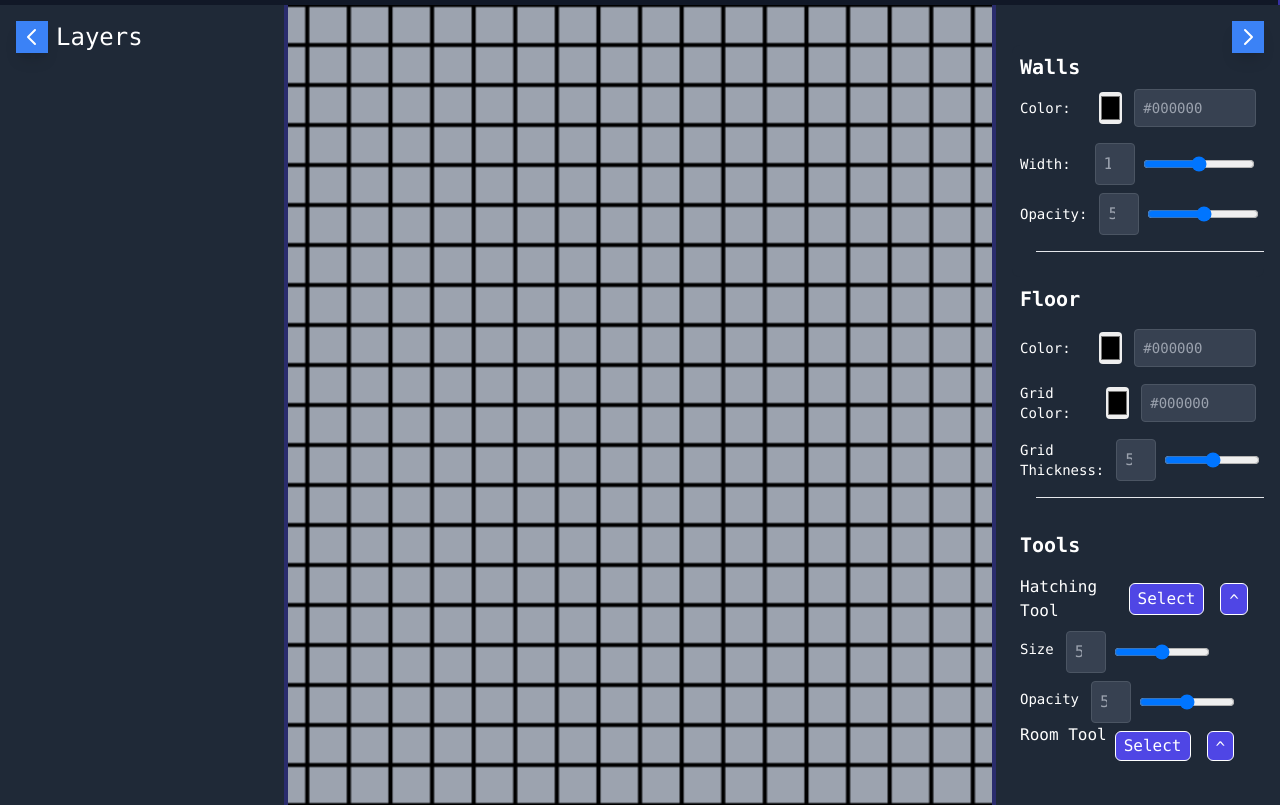
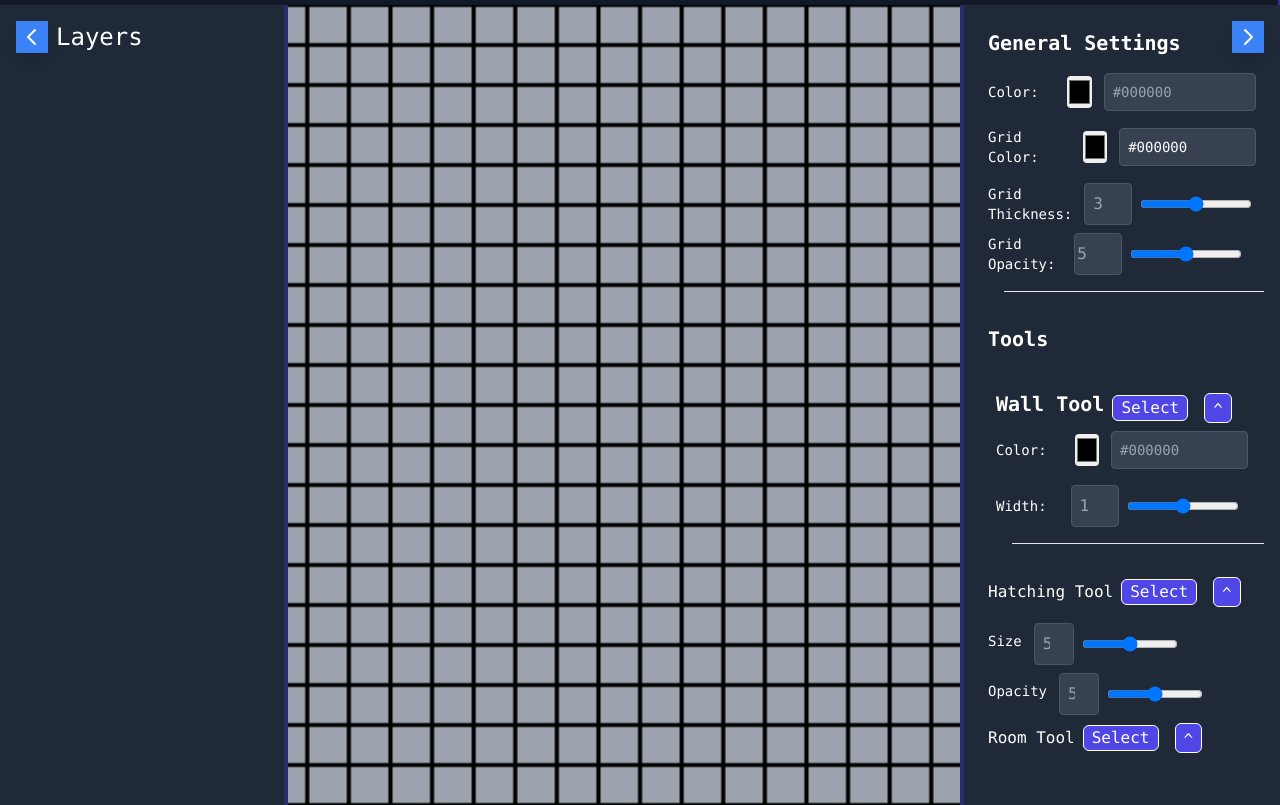
Before and after one commit to skwydwyrd/Dnd, a website: page pages/dm-resources.html in a window 1280 px wide. Shown: the part 67-872 px from the top of the page. Drawn offline with nearby package versions, Linux system fonts and the light colour scheme.

Commit message:
cleaned up and made wall settings a tool

```diff
--- a/pages/dm-resources.html
+++ b/pages/dm-resources.html
@@ -115,7 +115,7 @@
         <!-- Right Toolbar - Initially shown, toggle "hidden" class to show/hide -->
         <div
 			id="rightSidebar"
-			class="border-l-4 border-indigo-800/50 p-4 absolute w-72 bg-gray-800 text-white z-20 space-y-4 right-0 h-screen overflow-y-auto transition-all ease-in-out duration-300">
+			class="border-l-4 border-indigo-800/50 p-4 absolute w-80 bg-gray-800 text-white z-20 space-y-4 right-0 h-screen overflow-y-auto transition-all ease-in-out duration-300">
             <!-- ... Your content here ... -->
 			<!--
 			opacity settings - number [X]
@@ -128,45 +128,9 @@
 
 
 			<div class=" overflow-y-scroll ">
-				<!-- Walls Settings -->
-				<div class="bg-gray-800 p-2 mt-6 rounded-lg w-full">
-					<h3 class="text-xl font-semibold mb-2 text-white">Walls</h3>
-					<!-- Colour Picker -->
-					<div class="flex items-center justify-between mb-4">
-						<label for="walls-color" class="text-white text-sm font-medium mr-7">Color:</label>
-						<div class="flex items-center">
-							<input id="walls-color" type="color" class="w-8 h-8 rounded border-0 cursor-pointer" />
-							<input id="walls-color-hex" type="text" class="w-full ml-3 text-sm p-2 bg-gray-700 text-white border border-gray-600 rounded focus:outline-none focus:border-blue-500"
-								placeholder="#000000"
-							/>
-						</div>
-					</div>
-					<!-- Width Selector -->
-					<div class="flex items-center justify-between">
-						<label for="walls-width" class="text-white text-sm font-medium mr-6">Width:</label>
-						<div class="flex items-center w-full">
-							<input id="walls-width-number" type="number" class="w-10 p-2 bg-gray-700 text-white border border-gray-600 rounded focus:outline-none focus:border-blue-500" placeholder="1" />
-							<input id="walls-width" type="range" min="1" max="100" class="w-28 m-2 h-3 bg-gray-700 border-gray-300 rounded cursor-pointer" />
-						</div>
-					</div>
-					<!-- opacity settings -->
-					<div class="flex items-center justify-between opacity-settings mt-2">
-						<p class="text-sm">Opacity: </p>
-						<div class="flex items-center w-full ml-3">
-							<input id="walls-opacity-number" type="number" class="w-10 p-2 bg-gray-700 text-white border border-gray-600 rounded focus:outline-none focus:border-blue-500" placeholder="5" />
-							<input id="walls-opacity" type="range" min="1" max="100" class="w-28 m-2 h-2 bg-gray-700 border-gray-300 rounded cursor-pointer" />
-						</div>
-					</div>
-					<div class="w-full m-4 h-0.5 border-t"></div>
-
-
-				</div>
-				<!--end of wall settings-->
-
-
 				<!-- floor settings -->
 				<div class="p-2 floor-settings">
-					<h3 class="text-xl font-semibold mb-4 text-white">Floor</h3>
+					<h3 class="text-xl font-semibold mb-4 text-white">General Settings</h3>
 					<!-- floor color -->
 					<div class="flex items-center justify-between mb-4">
 						<label
@@ -176,13 +140,13 @@
 							<input
 								id="floor-color"
 								type="color"
-								class="w-8 h-8 rounded border-0 cursor-pointer"
+								class=" interactive-inputs w-8 h-8 rounded border-0 cursor-pointer"
 								placeholder="#fff"
 							/>
 							<input
 								id="floor-color-hex"
 								type="text"
-								class="w-full ml-3 text-sm p-2 bg-gray-700 text-white border border-gray-600 rounded focus:outline-none focus:border-blue-500"
+								class="interactive-inputs w-full ml-3 text-sm p-2 bg-gray-700 text-white border border-gray-600 rounded focus:outline-none focus:border-blue-500"
 								placeholder="#000000"
 							/>
 						</div>
@@ -196,11 +160,11 @@
 							<input
 								id="grid-color"
 								type="color"
-								class="w-8 h-8 rounded border-0 cursor-pointer" />
+								class="interactive-inputs w-8 h-8 rounded border-0 cursor-pointer" />
 							<input
 								id="grid-color-hex"
 								type="text"
-								class="w-full ml-3 text-sm p-2 bg-gray-700 text-white border border-gray-600 rounded focus:outline-none focus:border-blue-500"
+								class="interactive-inputs w-full ml-3 text-sm p-2 bg-gray-700 text-white border border-gray-600 rounded focus:outline-none focus:border-blue-500"
 								placeholder="#000000"
 							/>
 						</div>
@@ -209,8 +173,36 @@
 					<div class="flex items-center justify-between grid-thickness mt-2">
 						<p class="text-sm">Grid Thickness: </p>
 						<div class="flex items-center w-full ml-3">
-							<input id="grid-thickness-number" type="number" class="w-10 p-2 bg-gray-700 text-white border border-gray-600 rounded focus:outline-none focus:border-blue-500" placeholder="5" />
-							<input id="grid-thickness" type="range" min="1" max="100" class="m-2 w-24 h-2 bg-gray-700 border-gray-300 rounded cursor-pointer" />
+							<input
+								id="grid-thickness-number"
+								type="number"
+								class="interactive-inputs w-12 p-2 bg-gray-700 text-white border border-gray-600 rounded focus:outline-none focus:border-blue-500"
+								placeholder="3" />
+							<input
+								id="grid-thickness"
+								type="range"
+								min="0"
+								max="6"
+								class="interactive-inputs m-2 w-28 h-2 bg-gray-700 border-gray-300 rounded cursor-pointer" />
+						</div>
+					</div>
+					<!-- opacity settings -->
+					<div class="flex items-center justify-between opacity-settings mt-2">
+						<p class="text-sm">Grid Opacity: </p>
+						<div class="flex items-center w-full ml-3">
+							<input
+								id="grid-opacity-number"
+								type="number"
+								nim="0"
+								max="10"
+								class="interactive-inputs w-12 p-2  px-0.5 bg-gray-700 text-white border border-gray-600 rounded focus:outline-none focus:border-blue-500"
+								placeholder="5" />
+							<input
+								id="grid-opacity"
+								type="range"
+								min="0"
+								max="10"
+								class="interactive-inputs w-28 m-2 h-2 bg-gray-700 border-gray-300 rounded cursor-pointer" />
 						</div>
 					</div>
 					<div class="w-full m-4 h-0.5 border-t"></div>
@@ -219,16 +211,60 @@
 				<!-- Tools -->
 				<div class="p-2 tools">
 					<h3 class="text-xl font-semibold mb-4 text-white">Tools</h3>
-					<!-- hatching tool -->
-					<div class="items-center justify-between">
-						<div class="flex">
-							<p class="text-l">Hatching Tool </p>
+					<!-- Walls Settings -->
+					<div class="bg-gray-800 p-2 mt-6 rounded-lg w-full">
+						<div class="flex items-center">
+							<h3 class="text-xl font-semibold mb-2 text-white">Wall Tool</h3>
 							<button
-								class="m-2 px-2 rounded rounded-md text-white bg-indigo-600 border border-white hover:bg-indigo-500">
+								class="m-2 px-2 rounded rounded-md text-white bg-indigo-600 border border-white hover:bg-indigo-500"
+								onclick="selectTool('hatching')">
 								Select
 							</button>
 							<button
-								class="m-2 px-2 pt-1 rounded rounded-md text-white bg-indigo-600 border border-white hover:bg-indigo-500">
+								class="m-2 px-2 pt-1 rounded rounded-md text-white bg-indigo-600 border border-white hover:bg-indigo-500"
+								onclick="minimizeTool('hatching')">
+								^
+							</button>
+
+						</div>
+						<!-- Colour Picker -->
+						<div class="flex items-center justify-between mb-4">
+							<label for="walls-color" class="text-white text-sm font-medium mr-7">Color:</label>
+							<div class="flex items-center">
+								<input id="walls-color" type="color" class="w-8 h-8 rounded border-0 cursor-pointer" />
+								<input id="walls-color-hex" type="text" class="w-full ml-3 text-sm p-2 bg-gray-700 text-white border border-gray-600 rounded focus:outline-none focus:border-blue-500"
+									placeholder="#000000"
+								/>
+							</div>
+						</div>
+						<!-- Width Selector -->
+						<div class="flex items-center justify-between">
+							<label for="walls-width" class="text-white text-sm font-medium mr-6">Width:</label>
+							<div class="flex items-center w-full">
+								<input id="walls-width-number" type="number" class="w-12 p-2 bg-gray-700 text-white border border-gray-600 rounded focus:outline-none focus:border-blue-500" placeholder="1" />
+								<input id="walls-width" type="range" min="1" max="100" class="w-28 m-2 h-3 bg-gray-700 border-gray-300 rounded cursor-pointer" />
+							</div>
+						</div>
+
+						<div class="w-full m-4 h-0.5 border-t"></div>
+
+
+
+
+					</div>
+					<!--end of wall settings-->
+					<!-- hatching tool -->
+					<div>
+						<div class="flex items-center">
+							<p class="text-l">Hatching Tool </p>
+							<button
+								class="m-2 px-2 rounded rounded-md text-white bg-indigo-600 border border-white hover:bg-indigo-500"
+								onclick="selectTool('hatching')">
+								Select
+							</button>
+							<button
+								class="m-2 px-2 pt-1 rounded rounded-md text-white bg-indigo-600 border border-white hover:bg-indigo-500"
+								onclick="minimizeTool('hatching')">
 								^
 							</button>
 
@@ -273,8 +309,8 @@
 						</div>
 					</div>
 					<!-- room tool -->
-					<div class="items-center justify-between">
-						<div class="flex">
+					<div>
+						<div class="flex items-center">
 							<p class="text-l">Room Tool </p>
 							<button
 								class="m-2 px-2 rounded rounded-md text-white bg-indigo-600 border border-white hover:bg-indigo-500">
--- a/scripts/mapmaker.js
+++ b/scripts/mapmaker.js
@@ -11,11 +11,10 @@ window.addEventListener("DOMContentLoaded", (event) => {
 	const canvas = document.getElementById("gridCanvas");
 	canvas.width = 600;
 	canvas.height = 400;
-  const ctx = canvas.getContext("2d");
+	const ctx = canvas.getContext('2d')
 	let cellSize = 20;
-  let wallColor = "#c34037";
-  let floorColorHex = document.getElementById("floor-color-hex");
-  let floorColor = document.getElementById("floor-color");
+	let floorColorElementHex = document.getElementById("floor-color-hex");
+	let floorColorElement = document.getElementById("floor-color");
 	// track the state of the mouse
 	let isDrawing = false;
 	let lastX = 0;
@@ -23,11 +22,87 @@ window.addEventListener("DOMContentLoaded", (event) => {
 
 	// wall variables
 	let wallWidth = parseInt(localStorage.getItem("walls-width-number"), 10) || 1;
-
 	let wallWidthRange = parseInt(localStorage.getItem("walls-width"), 10) || 1;
 
+	// grid variables
+	let gridColorElement = document.getElementById("grid-color");
+	let gridColorElementHex = document.getElementById("grid-color-hex");
+	let gridThicknessElement = document.getElementById('grid-thickness-number');
+	let gridThicknessElementRange = document.getElementById('grid-thickness');
+	let gridOpacityElement = document.getElementById('grid-opacity-number');
+	let gridColor = gridColorElement.value;
+	let gridThickness = gridThicknessElement.value;
+	let gridOpacity = gridOpacityElement.value;
+
+	let gridOpacityElementRange = document.getElementById('grid-opacity')
 	// Draw our initial grid
-  drawGrid(ctx, canvas.width, canvas.height, cellSize);
+	drawGrid(ctx, canvas.width, canvas.height, cellSize, gridColorElement, gridThicknessElement, gridOpacity);
+
+	document.querySelectorAll('.interactive-inputs').forEach(input => {
+		loadSettings();
+		input.addEventListener('input', (event) => {
+			switch (event.target.id) {
+				case 'grid-color':
+				case 'grid-color-hex':
+					gridColorElementHex.value = event.target.value;
+					gridColorElement.value = event.target.value;
+					localStorage.setItem('gridColor', event.target.value);
+					drawGrid(ctx, canvas.width, canvas.height, cellSize, gridColorElement, gridThicknessElement, gridOpacity)
+					break;
+				case 'grid-thickness':
+				case 'grid-thickness-number':
+					gridThicknessElement.value = event.target.value;
+					gridThicknessElementRange.value = event.target.value;
+					localStorage.setItem('gridThickness', event.target.value);
+					drawGrid(ctx, canvas.width, canvas.height, cellSize, gridColorElement, gridThicknessElement, gridOpacity)
+					break;
+				case 'grid-opacity':
+				case 'grid-opacity-number':
+					gridOpacityElement.value = event.target.value;
+					gridOpacityElementRange.value = event.target.value;
+					localStorage.setItem('gridOpacity', event.target.value);
+					let newOpacity = event.target.value /10;
+					drawGrid(ctx, canvas.width, canvas.height, cellSize, gridColorElement, gridThicknessElement, newOpacity);
+					break;
+
+				case 'floor-color':
+				case 'floor-color-hex':
+					floorColorElementHex.value = event.target.value;
+					floorColorElement.value = event.target.value;
+					localStorage.setItem('floorColor', event.target.value);
+					drawGrid(ctx, canvas.width, canvas.height, cellSize, gridColorElement, gridThicknessElement, gridOpacity);
+					break;
+
+			}
+
+		})
+	})
+
+	function loadSettings(){
+		// Load from localstorage and update the input values
+		console.log('loading')
+		const tempGridColor = localStorage.getItem('gridColor') || '#000000';
+		const tempGridThickness = localStorage.getItem('gridThickness') || '3';
+		const tempGridOpacity = localStorage.getItem('gridOpacity') || '5';
+		const tempFloorColor = localStorage.getItem('floorColor') || '#000000';
+		if (tempGridColor) {
+			gridColorElement.value = tempGridColor;
+			gridColorElementHex.value = tempGridColor
+		}
+		if (tempGridThickness) {gridThicknessElement.value, gridThicknessElementRange.value = tempGridThickness}
+		if (tempGridOpacity) {gridOpacityElement.value, gridOpacityElementRange = tempGridOpacity}
+		if (tempFloorColor) {floorColorElement, floorColorElementHex = tempFloorColor}
+
+		drawGrid(ctx, canvas.width, canvas.height, cellSize, gridColorElement, gridThicknessElement, gridOpacity);
+
+
+
+	}
+
+
+
+
+
 
 	// Assume sidebars are initially visible; adjust if they start off hidden
 	leftSidebarOpen = !leftSidebar.classList.contains("hidden");
@@ -51,19 +126,29 @@ window.addEventListener("DOMContentLoaded", (event) => {
 			return;
 		}
 	const [x, y] = getMousePos(canvas, event);
-    drawSquare(ctx, x, y, cellSize, floorColor)[(lastX, lastY)] = [x, y];
+	drawSquare(ctx, x, y, cellSize, floorColorElement);
+	[lastX, lastY] = [x, y];
 	});
 	canvas.addEventListener("mouseup", () => (isDrawing = false));
 	canvas.addEventListener("mouseout", () => (isDrawing = false));
 
 	canvas.addEventListener("click", (event) => {
 		const rect = canvas.getBoundingClientRect();
-    console.log(rect);
 		const scaleX = canvas.width / rect.width; // Adjust for any CSS scaling
 		const scaleY = canvas.height / rect.height;
 		const x = (event.clientX - rect.left) * scaleX;
 		const y = (event.clientY - rect.top) * scaleY;
-    drawSquare(ctx, x, y, cellSize, floorColor);
+		drawSquare(ctx, x, y, cellSize, floorColorElement);
+	});
+
+
+
+
+
+	window.addEventListener("resize", () => {
+		if (resizeCanvasToDisplaySize(canvas)) {
+			drawGrid(ctx, canvas.width, canvas.height, cellSize, gridColorElement, gridThicknessElement, gridOpacity);
+		}
 	});
 
 	function getMousePos(canvas, event){
@@ -76,20 +161,6 @@ function getMousePos(canvas, event){
 		]
 		}
 
-  floorColorHex.addEventListener("input", (event) => {
-    floorColorHex.value = event.target.value;
-    floorColor.value = event.target.value;
-  });
-  floorColor.addEventListener("input", (event) => {
-    floorColor.value = event.target.value;
-    floorColorHex.value = event.target.value;
-  });
-
-  window.addEventListener("resize", () => {
-    if (resizeCanvasToDisplaySize(canvas)) {
-      drawGrid(ctx, canvas.width, canvas.height, cellSize);
-    }
-  });
 });
 
 // save wall width to local storage
@@ -99,10 +170,35 @@ wallWidth.addEventListener("input", () => {
   localStorage.setItem("walls-width-number", wallWidth);
 });
 
-function drawGrid(ctx, w, h, size) {
+// function HexTorgba(hex, opacity){
+// 	hex = hex.replace('#','')
+
+// 	let r = parseInt(hex.slice(0, 2), 16),
+// 		g = parseInt(hex.slice(2, 4), 16),
+// 		b = parseInt(hex.slice(4, 6), 16) ;
+
+// 	return `rgba(${r}, ${g}, ${b}, ${opacity})`
+
+// }
+
+
+
+function drawGrid(ctx, w, h, size, color, thickness, opacity) {
 	ctx.beginPath();
-  ctx.strokeStyle = "black"; // Set grid line color
-  ctx.lineWidth = 2;
+
+	// #000000
+	// RR GG BB -> 00 -> FF
+	// 200, 40, 40, opacity
+
+	// let newColor = HexTorgba(color.value, opacity);
+	// console.log('opacity', opacity)
+	// console.log('new color', newColor)
+	// let rgbaColor =
+	// ctx.strokeStyle = newColor;
+	ctx.strokeStyle = color.value
+	//   ctx.strokeStyle = color.value; // Set grid line color
+
+	ctx.lineWidth = thickness;
 
 	// Draw vertical lines
 	for (let x = 0; x <= w; x += size) {
@@ -119,12 +215,11 @@ function drawGrid(ctx, w, h, size) {
 	ctx.stroke(); // Apply the paths to the canvas
 }
 
-function drawSquare(ctx, x, y, size, floorColor) {
+function drawSquare(ctx, x, y, size, floorColorElement) {
   const startX = size * Math.floor(x / size);
   const startY = size * Math.floor(y / size);
-  console.log(floorColor.value);
-  ctx.fillStyle = floorColor.value;
-  ctx.fillRect(startX, startY, size, size);
+  ctx.fillStyle = floorColorElement.value;
+  ctx.fillRect(startX+1, startY+1, size-2, size-2);
 }
 
 // TODO: add function to adjust for ratio of canvas size to display size
@@ -158,14 +253,3 @@ function toggleSidebarR() {
     ? "rotate(180deg)"
     : "rotate(0deg)";
 }
-
-// function toggleNavbar() {
-//     console.log('toggleing navbar');
-//     const navbar = document.getElementById('navbar');
-//     const toggleIconNav = document.getElementById('toggleIconNav');
-//     navbar.classList.toggle('hidden');
-//     navbarOpen = !navbarOpen;
-//     toggleIconNav.style.transform = navbarOpen ? 'rotate(180deg)' : 'rotate(0deg)';
-//     const movesWithNavbar = document.getElementById('nav-adjustment');
-//     movesWithNavbar.classList.toggle('pl-72')
-// }
```
Also changed, not shown: index.html (+18 -0 lines), pages/statblock-generator.html (+19 -4 lines). Lines whose indentation alone changed are shown as unchanged.
